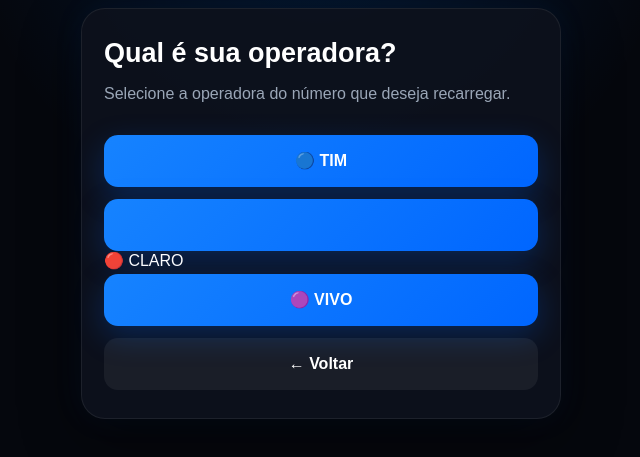
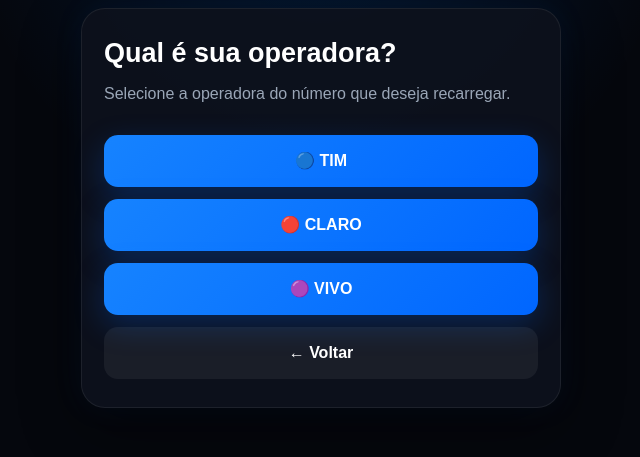
Before and after one commit to clofmacontas-create/Zenvoki-Recarga-, a website: page public/recarga.html in a window 1280 px wide. Shown: the part 119-576 px from the top of the page, without its empty margins (319-959 px from the left). Drawn offline with Linux system fonts and the light colour scheme; no server answers.

Commit message:
Corrige botão da Vivo

```diff
--- a/public/recarga.html
+++ b/public/recarga.html
@@ -21,7 +21,6 @@
   <main class="container">
 
     <header class="logo">
-
       <h1>
         Zenvoki <span>Recarga</span>
       </h1>
@@ -58,16 +57,18 @@
   onclick="window.location.href='/claro.html'"
   style="margin-top: 12px;"
 >
-        </button>🔴 CLARO
+  🔴 CLARO
 </button>
-
 <button
+  id="btnVIVO"
   type="button"
   class="btn-recarregar"
   onclick="window.location.href='/vivo.html'"
+  style="margin-top: 12px;"
 >
-  🟣 VIVO
+  &#x1F7E3; VIVO
 </button>
+
 <button
         type="button"
         class="btn-recarregar"
```
Lines whose indentation alone changed are shown as unchanged.
